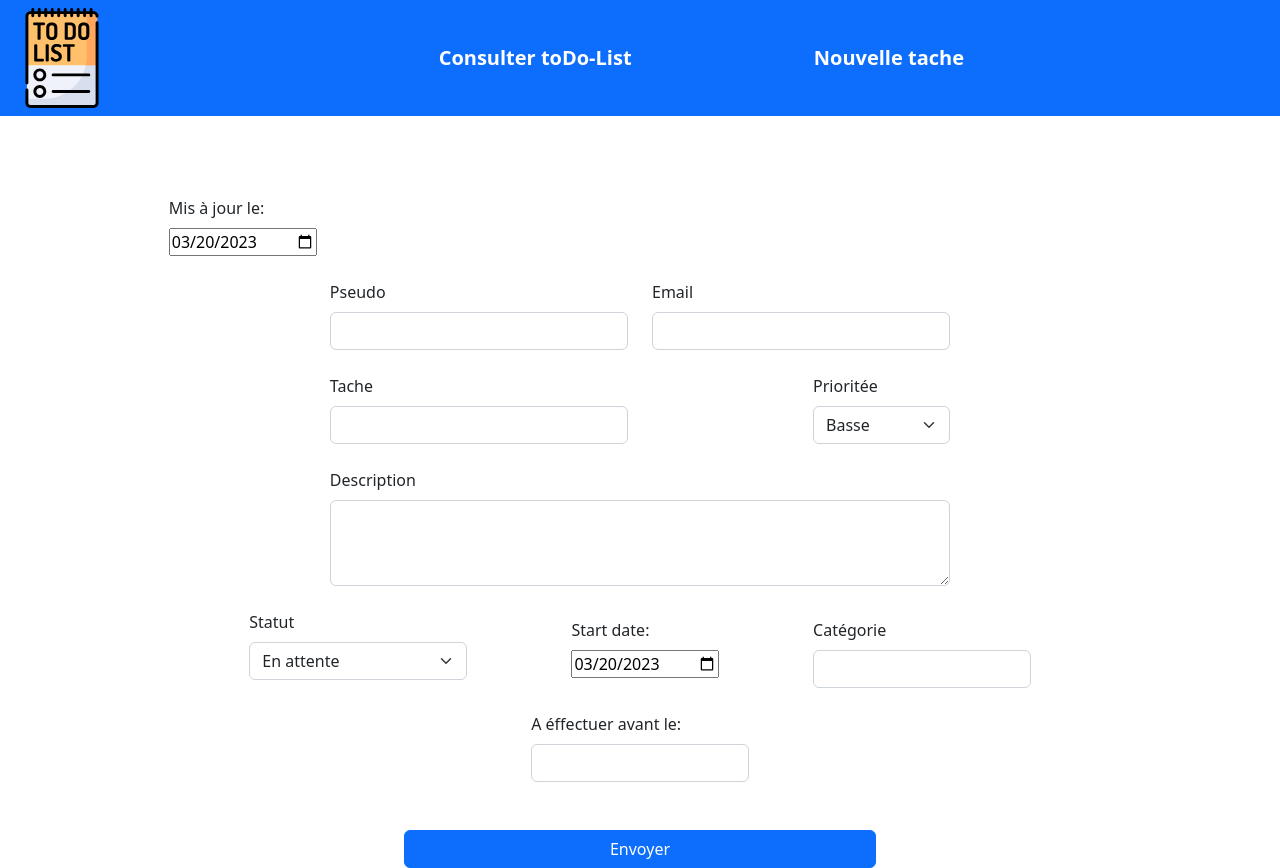
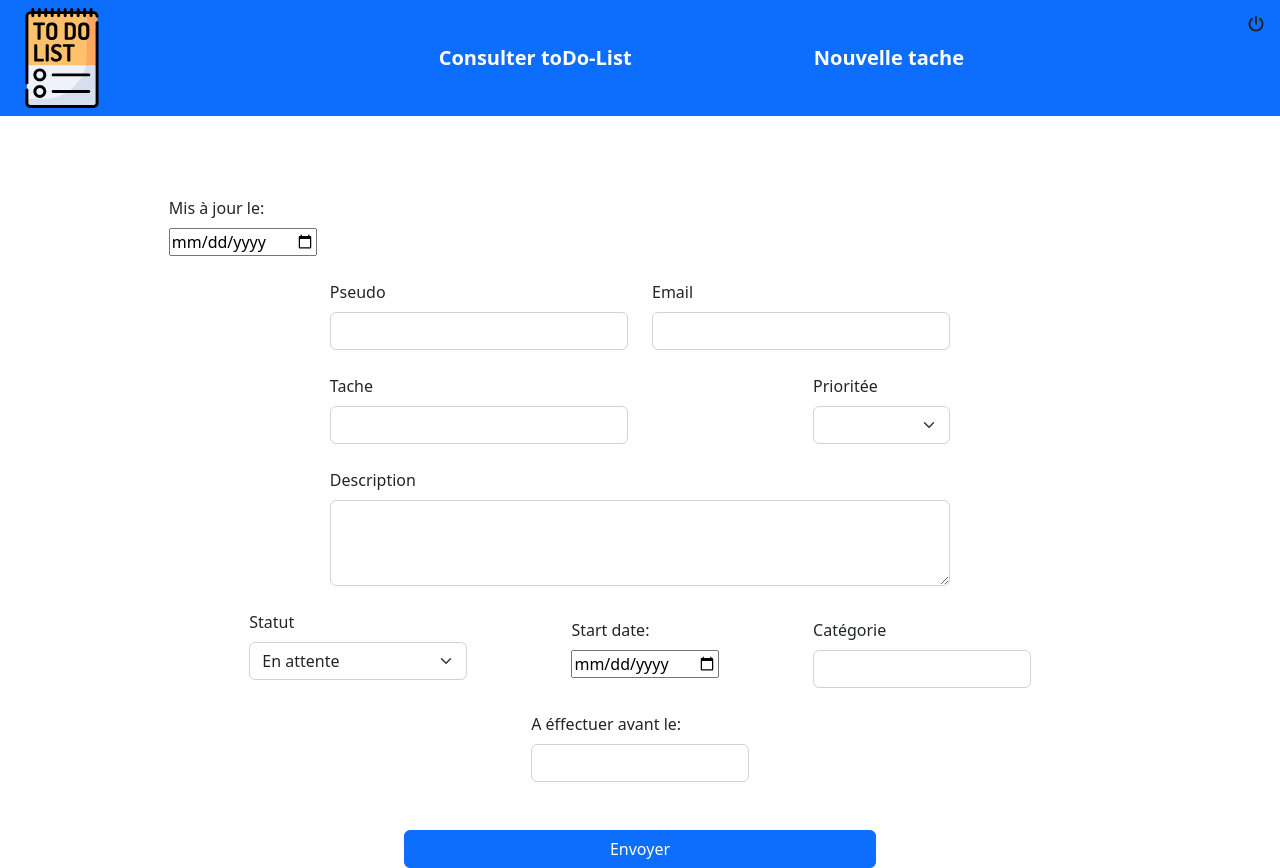
Before and after one commit to Bastardrosset/Api-todoList, a React (Create React App) app: page /task in a window 1280 px wide. Built offline with nearby package versions, Linux system fonts and the light colour scheme; the HTML template or start-up script is replaced by a standard one.

Commit message:
modification CreateToDoList champ priority function create task ok

```diff
--- a/src/Components/Auth/Logout.jsx
+++ b/src/Components/Auth/Logout.jsx
@@ -4,6 +4,9 @@ const Logout = () => {
 
   const myStyleOff = {
     listStyleType: "none"
+  }
+  const myHover = {
+    cursor:'pointer'
   }
     const logout = async () => {
         localStorage.removeItem('token')
@@ -14,7 +17,7 @@ const Logout = () => {
   return (
     <div className="postion-relative">
       <li onClick={logout} style={myStyleOff} className='position-absolute top-0 end-0'>
-        <i className="fas fa-power-off mt-3 me-3"></i>
+        <i className="fas fa-power-off mt-3 me-3" style={myHover}></i>
       </li>
     </div>
   )
--- a/src/Components/NavBar/Navbar.jsx
+++ b/src/Components/NavBar/Navbar.jsx
@@ -2,6 +2,7 @@ import React from 'react';
 import IconTache from '../IconTaches/IconTache';
 
 import { NavLink } from 'react-router-dom';
+import Logout from '../Auth/Logout'
   const myStyleFontNav = {
     fontWeight:"bolder",
     fontSize:"20px",
@@ -23,6 +24,9 @@ const Navbar = () => {
                 </div>
             </div>
         </div>
+        <div className="">
+          <Logout/>
+        </div>
       </nav>
     </>
   )
--- a/src/Page/CreateToDoListe.jsx
+++ b/src/Page/CreateToDoListe.jsx
@@ -5,7 +5,7 @@ import ListUser from '../Components/ListUsers/ListUser';
 
 const CreateToDoListe = () => {
     const [pseudo, setPseudo] = useState('');
-    const [posterId, setEmail] = useState('');
+    const [email, setEmail] = useState('');
     const [name, setNomTache] = useState('');
     const [category, setCategorie] = useState('');
     const [description, setDescription] = useState('');
@@ -46,19 +46,20 @@ const CreateToDoListe = () => {
     const updateChange = (e) =>{
         setUpdate(e.target.value)
     }
-    const formSubmit = (e) =>{
+    const formSubmit = async (e) =>{
     e.preventDefault()
-    fetch("http://localhost:5000/api/posts",{
+    await fetch("http://localhost:5000/api/posts/create",{
         method: "POST",
         crossDomain: true,
         headers: {
           "Content-type": "application/json",
           Accept: "application/json",
-          "Access-Control-Allow-Origin": "*"
+          "Access-Control-Allow-Origin": "*",
+          Authorization: 'Bearer token'
         },
         body: JSON.stringify({
           pseudo,
-          posterId,
+          email,
           name,
           category,
           description,
@@ -82,8 +83,7 @@ const CreateToDoListe = () => {
                     type="date"
                     id="update"
                     name="trip-start"
-                    value="2023-03-20"
-                     min="2023/03/20"
+                     min="2023/05/20"
                      max="2023/03/30"
                      onChange={updateChange} />
                 </div>
@@ -126,11 +126,12 @@ const CreateToDoListe = () => {
                             id="prioriteTache"
                             onChange={priorityChange}
                             required>
-                                <option disabled value={2}></option>
+                                <option disabled value=""></option>
+                                <option></option>
                                 <option value={1}>Basse</option>
                                 <option value={2}>Moyenne</option>
                                 <option value={3}>Haute</option>
-                        </select>
+                            </select>
                     </div>
                 </div>
                 <div className="row mt-4 d-flex justify-content-center">
@@ -166,8 +167,7 @@ const CreateToDoListe = () => {
                         type="date"
                         id="start"
                         name="trip-start"
-                        value="2023-03-20"
-                        min="2023/03/20"
+                        min="2023/05/20"
                         max="2023/03/24"
                         onChange={startDateChange}
                         required />
--- a/src/Page/SignupForm.jsx
+++ b/src/Page/SignupForm.jsx
@@ -74,7 +74,7 @@ const SignupForm = () => {
     if(res.ok){
       localStorage.setItem('token', data.token);
       // return data.user
-      window.location.href = "/accueil";
+      window.location.href = "/";
 
     }else {throw('Error register')};
   }
```
